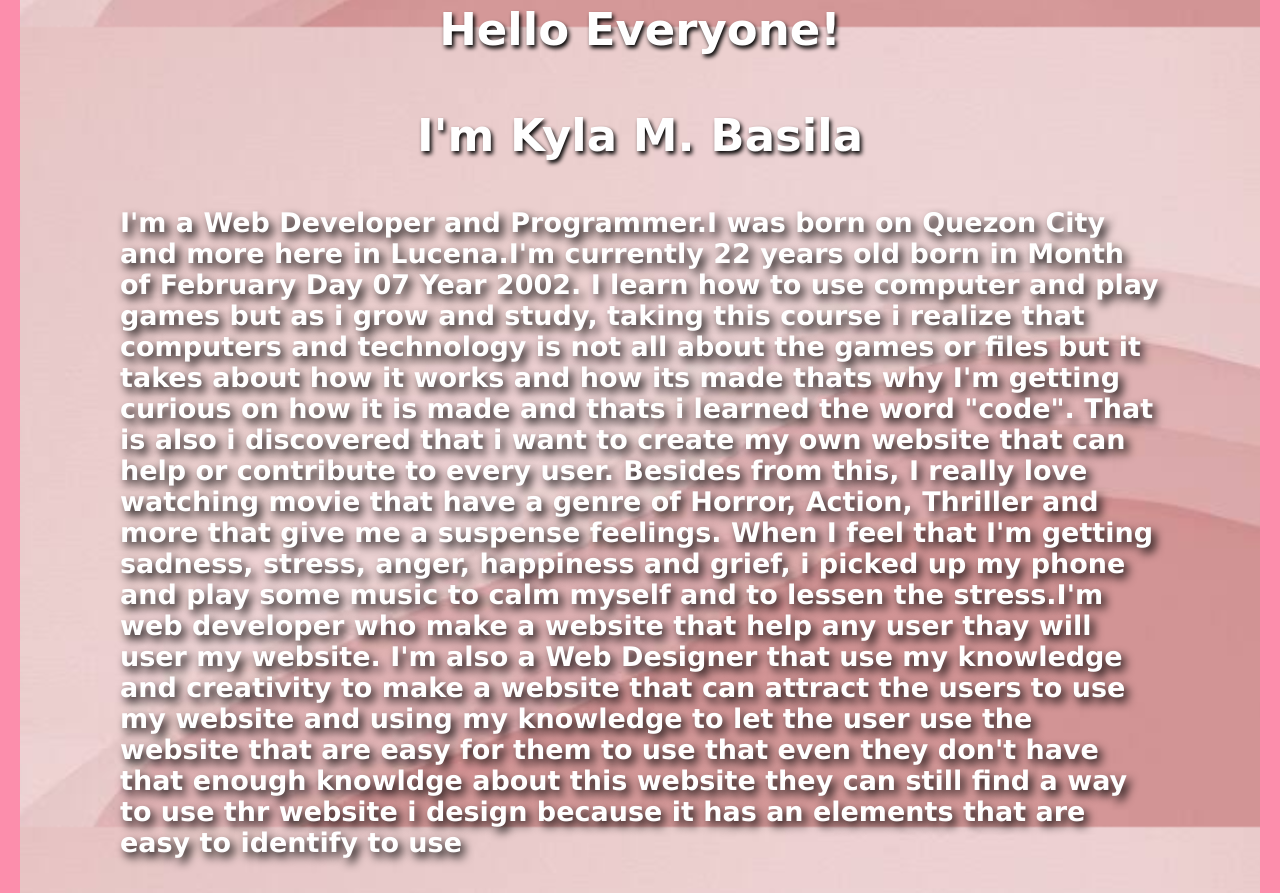
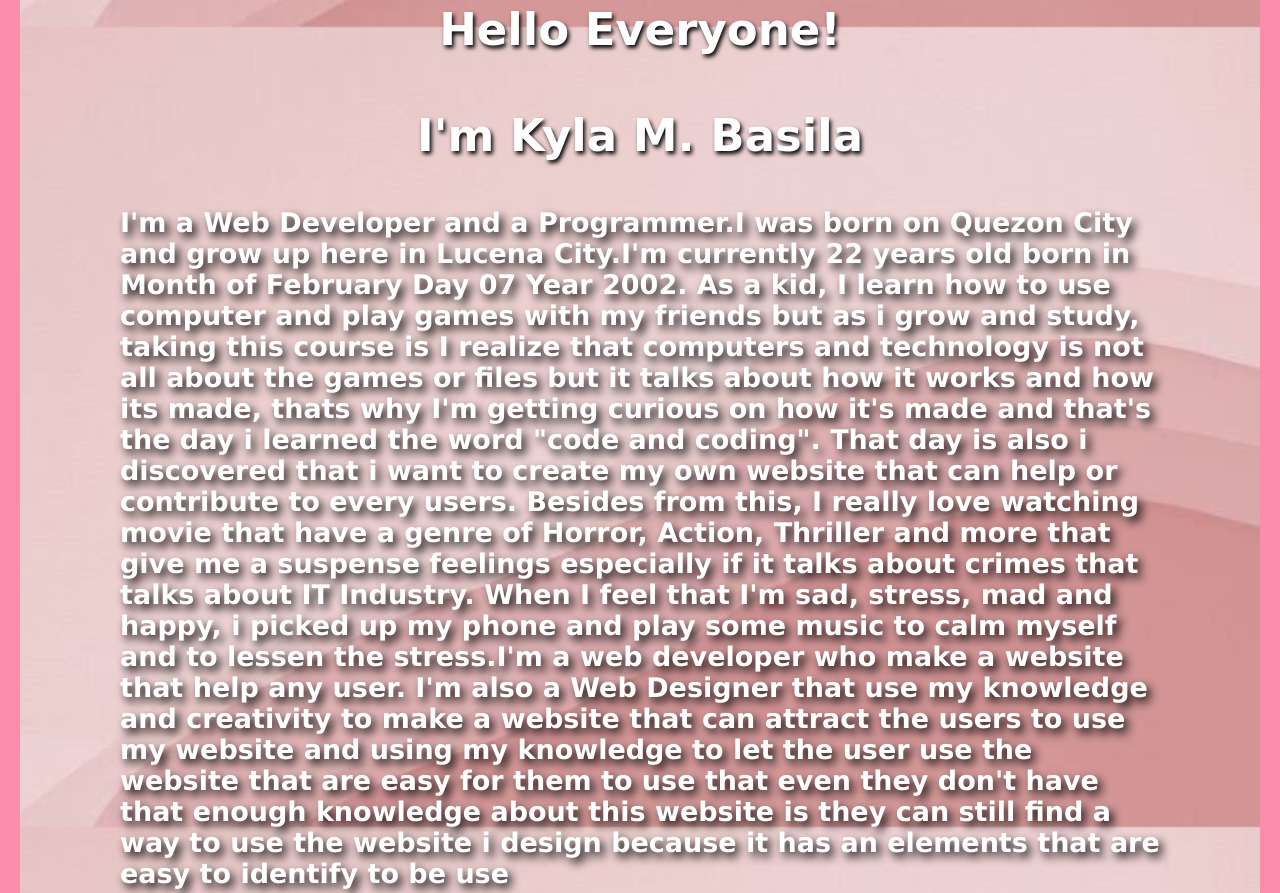
Before and after one commit to kbasila/Online-Portfolio, a plain HTML site: page index.html in a window 1280 px wide. Shown: the part 1822-2715 px from the top of the page. Drawn offline with Linux system fonts and the light colour scheme.

Commit message:
index.html

```diff
--- a/index.html
+++ b/index.html
@@ -29,7 +29,7 @@
         <div class="about-content">
             <img src="mypic.jpeg" width="300px" height="350px" </img>
             <h3>Hello Everyone! <br><br>I'm Kyla M. Basila</h3>
-            <p>I'm a Web Developer and Programmer.I was born on Quezon City and more here in Lucena.I'm currently 22 years old born in Month of February Day 07 Year 2002. I learn how to use computer and play games but as i grow and study, taking this course i realize that computers and technology is not all about the games or files but it takes about how it works and how its made thats why I'm getting curious on how it is made and thats i learned the word "code". That is also i discovered that i want to create my own website that can help or contribute to every user. Besides from this, I really love watching movie that have a genre of Horror, Action, Thriller and more that give me a suspense feelings. When I feel that I'm getting sadness, stress, anger, happiness and grief, i picked up my phone and play some music to calm myself and to lessen the stress.I'm web developer who make a website that help any user thay will user my website. I'm also a Web Designer that use my knowledge and creativity to make a website that can attract the users to use my website and using my knowledge to let the user use the website that are easy for them to use that even they don't have that enough knowldge about this website they can still find a way to use thr website i design because it has an elements that are easy to identify to use</p>
+            <p>I'm a Web Developer and a Programmer.I was born on Quezon City and grow up here in Lucena City.I'm currently 22 years old born in Month of February Day 07 Year 2002. As a kid, I learn how to use computer and play games with my friends but as i grow and study, taking this course is I realize that computers and technology is not all about the games or files but it talks about how it works and how its made, thats why I'm getting curious on how it's made and that's the day i learned the word "code and coding". That day is also i discovered that i want to create my own website that can help or contribute to every users. Besides from this, I really love watching movie that have a genre of Horror, Action, Thriller and more that give me a suspense feelings especially if it talks about crimes that talks about IT Industry. When I feel that I'm sad, stress, mad and happy, i picked up my phone and play some music to calm myself and to lessen the stress.I'm a web developer who make a website that help any user. I'm also a Web Designer that use my knowledge and creativity to make a website that can attract the users to use my website and using my knowledge to let the user use the website that are easy for them to use that even they don't have that enough knowledge about this website is they can still find a way to use the website i design because it has an elements that are easy to identify to be use</p>
         </div>
     </section>
 
```
